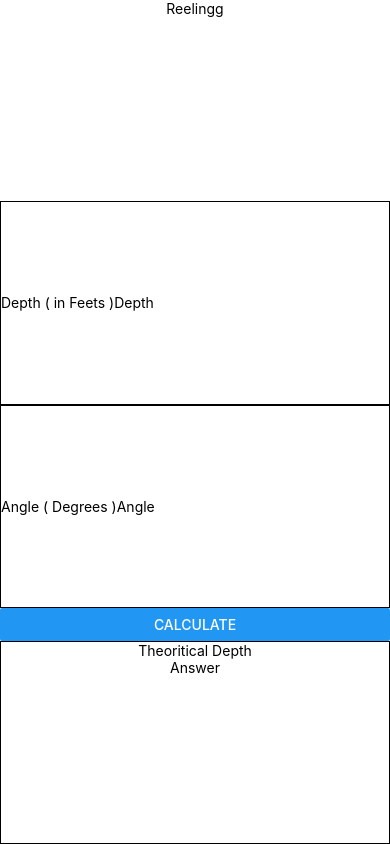
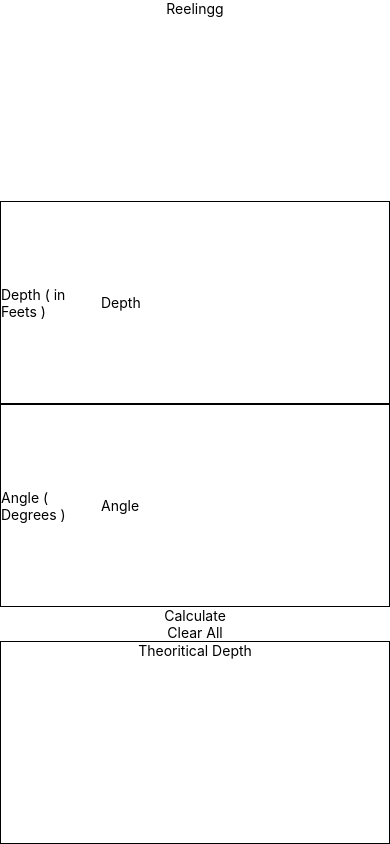
Before and after one commit to lashansamwork/reeling, a React Native app: screen / in a window 390 px wide. Built offline with nearby package versions, Linux system fonts and the light colour scheme.

Commit message:
keyboard view ok

```diff
--- a/App.js
+++ b/App.js
@@ -8,40 +8,126 @@
 
 import React from 'react';
 import {
-  Button,
+  StyleSheet,
+  TouchableOpacity,
   SafeAreaView,
   View,
+  Keyboard,
   Text,
   StatusBar,
+  Platform,
+  TouchableWithoutFeedback,
+  KeyboardAvoidingView,
   TextInput,
 } from 'react-native';
 
 const App = () => {
+  const [depth, setDepth] = React.useState('');
+  const [angle, setAngle] = React.useState('');
+  const [theoryDepth, setTheoryDepth] = React.useState('');
+
+  const pressed = () => {
+    console.log(depth + angle);
+    setTheoryDepth(depth + angle);
+  };
+  const cleared = () => {
+    setDepth('');
+    setAngle('');
+    setTheoryDepth('');
+  };
   return (
-    <View style={{flex:1, flexDirection: 'column',  justifyContent: 'center'}}>
-        <View style={{flex:1, alignItems:'center'}}>
+    <KeyboardAvoidingView
+      behavior={Platform.OS === 'ios' ? 'padding' : 'height'}
+      style={styles.container}>
+      <TouchableWithoutFeedback onPress={()=>Keyboard.dismiss()}>
+        <View
+          style={{flex: 1, flexDirection: 'column', justifyContent: 'center'}}>
+          <View style={{flex: 1, alignItems: 'center'}}>
             <Text>Reelingg</Text>
           </View>
           <View
-          style={{flex:1, flexDirection: 'row', borderWidth: 1, alignItems: 'center', }}>
-          <Text>Depth ( in Feets )</Text>
-          <TextInput placeholder="Depth" />
+            style={{
+              flex: 1,
+              flexDirection: 'row',
+              borderWidth: 1,
+              alignItems: 'center',
+            }}>
+            <Text style={{width: 100}}>Depth ( in Feets )</Text>
+            <TextInput
+              keyboardType="numeric"
+              type="number"
+              placeholder="Depth"
+              value={depth}
+              onChangeText={(text) => {
+                setTheoryDepth('');
+                setDepth(parseInt(text));
+              }}
+            />
           </View>
           <View
-          style={{flex:1, flexDirection: 'row', borderWidth: 1, alignItems: 'center'}}>
-          <Text>Angle ( Degrees )</Text>
-          <TextInput placeholder="Angle" />
+            style={{
+              flex: 1,
+              flexDirection: 'row',
+              borderWidth: 1,
+              alignItems: 'center',
+            }}>
+            <Text style={{width: 100}}>Angle ( Degrees )</Text>
+            <TextInput
+              keyboardType="numeric"
+              type="text"
+              pattern="[0-9]*"
+              placeholder="Angle"
+              value={angle}
+              onChangeText={(text) => {
+                setTheoryDepth('');
+                setAngle(parseInt(text));
+              }}
+            />
           </View>
-        <View>
-          <Button title="Calculate" />
+          <View
+            style={{
+              alignItems: 'center',
+              justifyContent: 'center',
+            }}>
+            <TouchableOpacity onPress={pressed}>
+              <Text>Calculate</Text>
+            </TouchableOpacity>
+            <TouchableOpacity onPress={cleared}>
+              <Text>Clear All</Text>
+            </TouchableOpacity>
           </View>
           {/*eof*/}
-        <View style={{flex:1, borderWidth: 1, alignItems: 'center'}}>
+          <View style={{flex: 1, borderWidth: 1, alignItems: 'center'}}>
             <Text>Theoritical Depth</Text>
-          <Text>Answer</Text>
+            <Text>{theoryDepth}</Text>
           </View>
         </View>
+      </TouchableWithoutFeedback>
+    </KeyboardAvoidingView>
   );
 };
-
+const styles = StyleSheet.create({
+  container: {
+    flex: 1,
+  },
+  inner: {
+    padding: 24,
+    flex: 1,
+    justifyContent: 'space-around',
+  },
+  header: {
+    fontSize: 36,
+    marginBottom: 48,
+  },
+  textInput: {
+    height: 40,
+    borderColor: '#000000',
+    borderBottomWidth: 1,
+    marginBottom: 36,
+  },
+  btnContainer: {
+    backgroundColor: 'white',
+    marginTop: 12,
+  },
+});
 export default App;
```
Lines whose indentation alone changed are shown as unchanged.
